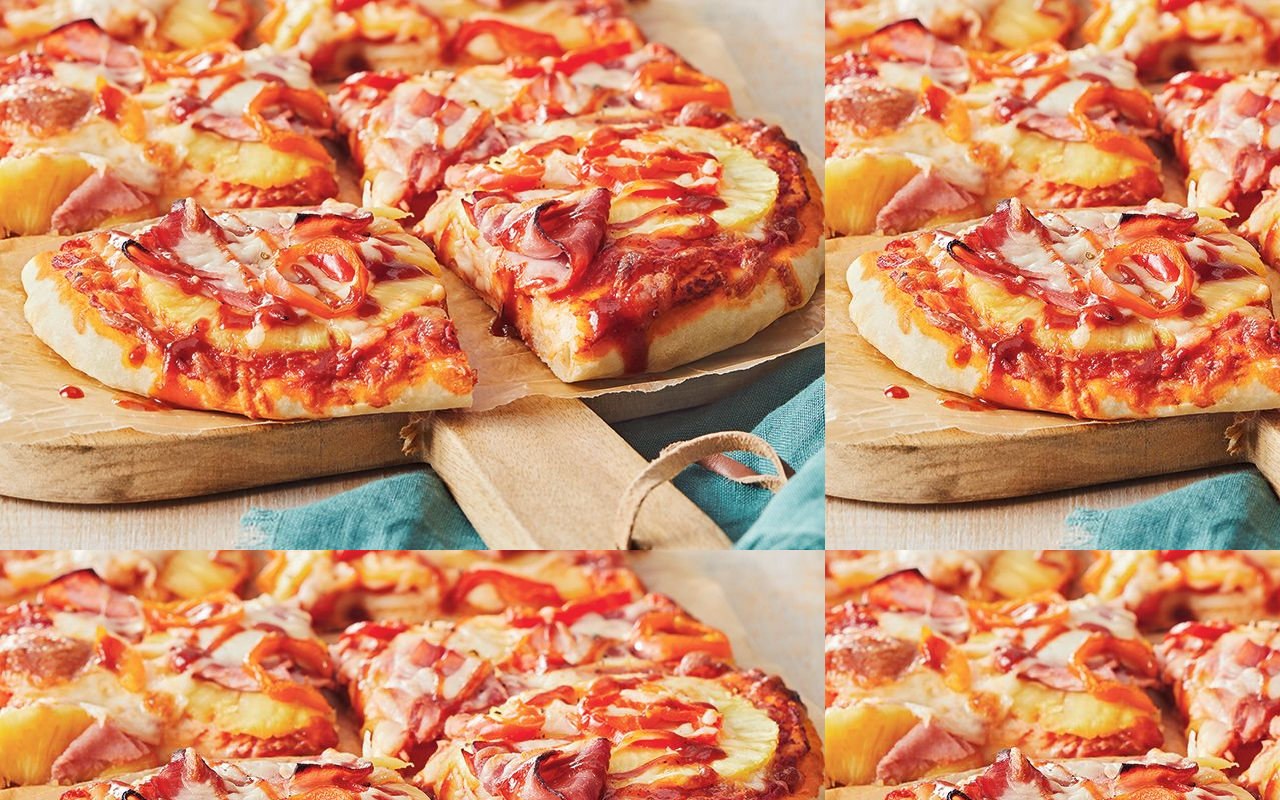
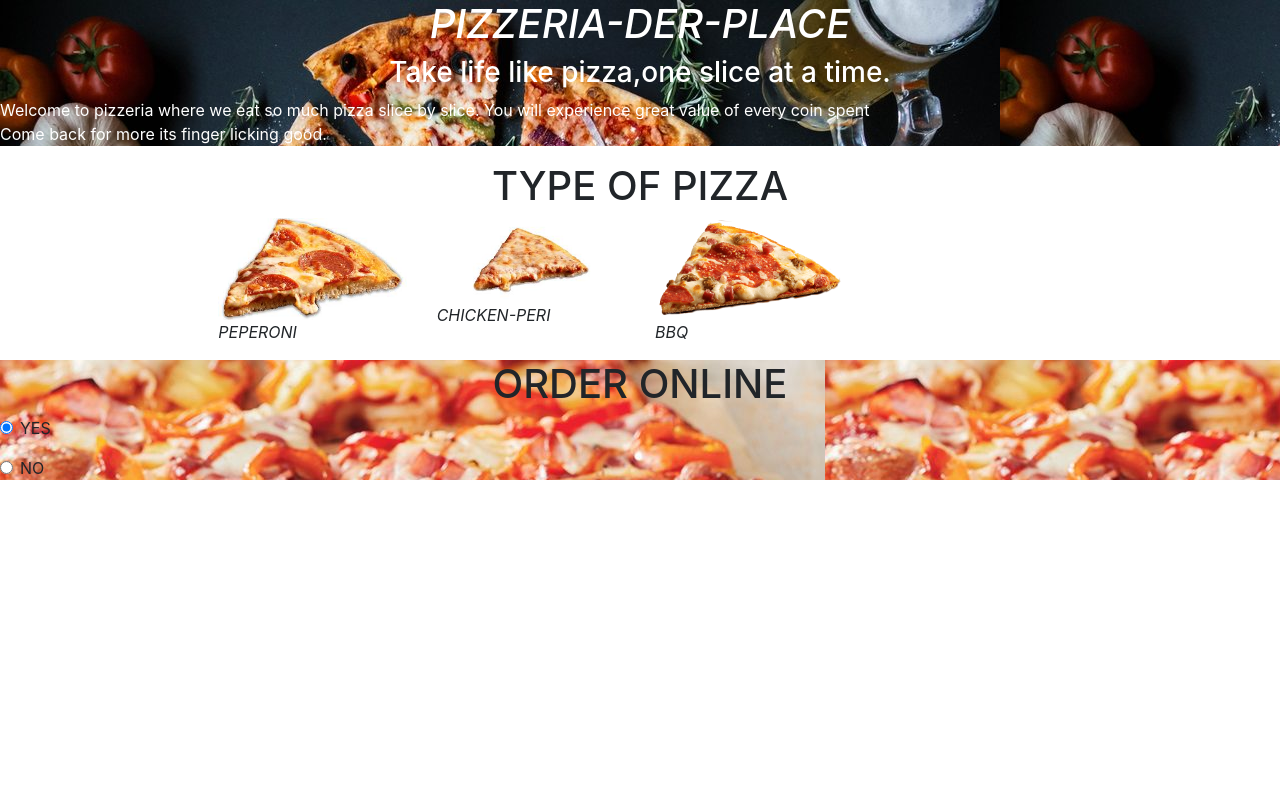
Before and after one commit to Naomi-sigu/pizza, a plain HTML site: page index.html in a window 1280 px wide. Drawn offline with Linux system fonts and the light colour scheme.

Commit message:
add images and divisions

```diff
--- a/index.html
+++ b/index.html
@@ -1,10 +1,45 @@
 <!DOCTYPE html>
 <html>
   <head>
-    <title></title>
+    <title>pizza</title>
     <link rel="stylesheet" href="style.css">
+    <link rel="stylesheet" href="css/bootstrap.css">
   </head>
   <body>
+    <div class="welcome">
+      <em><h1>PIZZERIA-DER-PLACE</h1></em>
+      <h3>Take life like pizza,one slice at a time.</h3
+      <p>Welcome to pizzeria where we eat so much pizza slice by slice. You will experience great value of every coin spent<br>Come back for more its finger licking good.</p>
+    </div>
+    <div class="types">
+      <strong><h1>TYPE OF PIZZA</h1></strong>
+      <div class="row">
+        <div class="col-md-2"></div>
+        <div class="col-md-2">
+          <img src="images/peperoni.jpg" class="img-fluid">
+          <em><p>PEPERONI</p></em>
+          </div>
+          <div class="col-md-2">
+            <img src="images/chicken-peri.jpg" class="img-fluid">
+            <em><p>CHICKEN-PERI</p></em>
+          </div>
+          <div class="col-md-2">
+            <img src="images/bbq.jpg" class="img-fluid">
+            <em><p>BBQ</p></em>
+          </div>
+        </div>
+      </div>
+    <div class="exit">
+      <h1>ORDER ONLINE</h1>
+<div class="form-check mb-3">
+   <input class="form-check-input" type="radio" id="radio1" name="cmethod" value="yes" checked>
+   <label class="form-check-label" for="radio1">YES</label>
+</div>
 
+<div class="form-check mb-3">
+    <input class="form-check-input" type="radio" id="radio2" name="cmethod" value="no">
+    <label class="form-check-label" for="radio2">NO</label>
+</div>
+  </div>
   </body>
 </html>
--- a/style.css
+++ b/style.css
@@ -1,4 +1,13 @@
-body{
+.welcome{
+  background-image: url("images/pizza1.jpg");
+  color: white;
+}
+h1{
+  text-align: center;
+}
+h3{
+  text-align: center;
+}
+.exit{
   background-image: url("images/pizza3.jpg");
-
 }
```
Also changed, not shown: js/pizza.js (+7 -0 lines), images/bbq.jpg (added), images/chicken-peri.jpg (added), images/peperoni.jpg (added), images/toppings.jpg (added), images/vegi-suprem.jpg (added), images/vegi.jpg (added).
